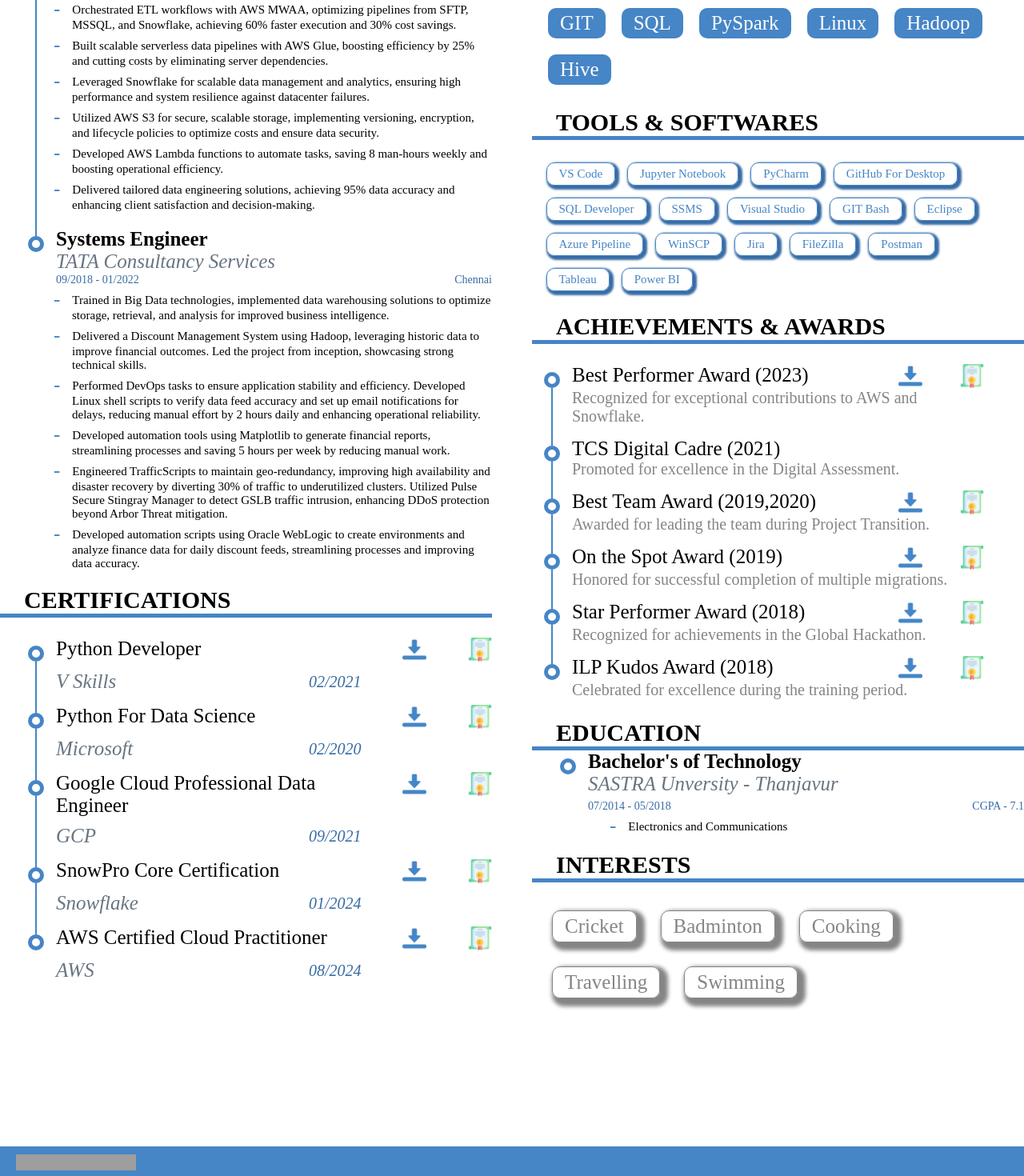
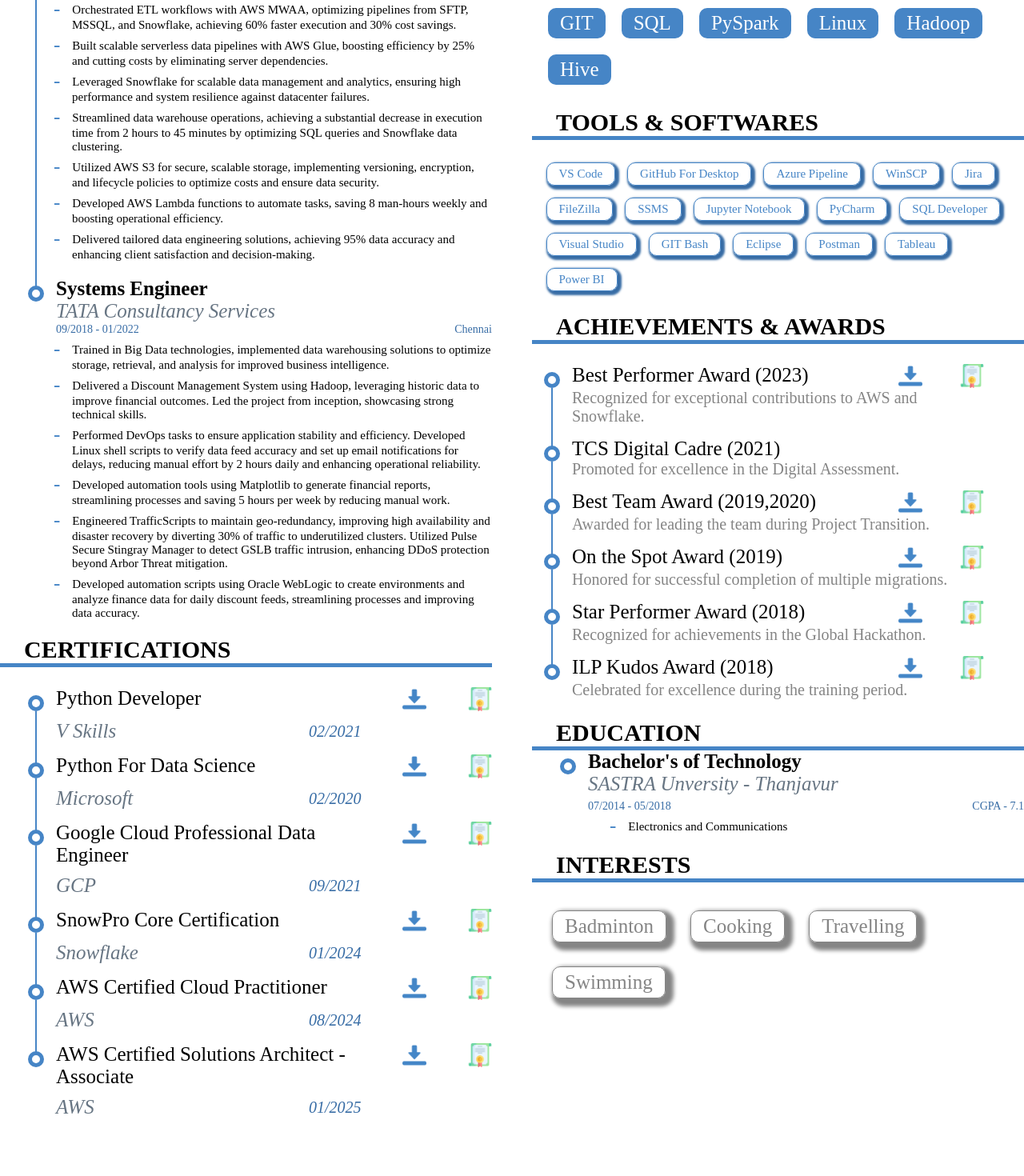
Before and after one commit to nithin-murari/nithin-resume, a React (Create React App) app: page / in a window 1280 px wide. Shown: the part 420-1890 px from the top of the page at 80% size. Built offline with nearby package versions, Linux system fonts and the light colour scheme; grey boxes are pictures that could not be loaded.

Commit message:
Add files via upload

```diff
--- a/src/resumeData.js
+++ b/src/resumeData.js
@@ -5,7 +5,8 @@
 import SLGAI from "Images/Certificates/ILP_Kudos_Award.pdf";
 import Cert_MPYC from "Images/Certificates/Microsoft DAT208x Certificate _ edX.pdf";
 import Cert_VPYC from "Images/Certificates/58191_Python_certificate.pdf";
-import Cert_AWS from "Images/Certificates/AWS Certified Cloud Practitioner certificate.pdf";
+import Cert_AWS_CCP from "Images/Certificates/AWS Certified Cloud Practitioner certificate.pdf";
+import Cert_AWS_SAA from "Images/Certificates/AWS Certified Solutions Architect - Associate certificate.pdf";
 import Cert_Snowflake from "Images/Certificates/Snowflake_snowprocore.pdf";
 import Cert_GCPPDE from "Images/Certificates/gcp_pde.pdf";
 
@@ -28,6 +29,7 @@
       "Orchestrated ETL workflows with AWS MWAA, optimizing pipelines from SFTP, MSSQL, and Snowflake, achieving 60% faster execution and 30% cost savings.",
       "Built scalable serverless data pipelines with AWS Glue, boosting efficiency by 25% and cutting costs by eliminating server dependencies.",
       "Leveraged Snowflake for scalable data management and analytics, ensuring high performance and system resilience against datacenter failures.",
+      "Streamlined data warehouse operations, achieving a substantial decrease in execution time from 2 hours to 45 minutes by optimizing SQL queries and Snowflake data clustering.",
       "Utilized AWS S3 for secure, scalable storage, implementing versioning, encryption, and lifecycle policies to optimize costs and ensure data security.",
       "Developed AWS Lambda functions to automate tasks, saving 8 man-hours weekly and boosting operational efficiency.",
       "Delivered tailored data engineering solutions, achieving 95% data accuracy and enhancing client satisfaction and decision-making.",
@@ -147,25 +149,31 @@
     name: "AWS Certified Cloud Practitioner",
     completionDate: "08/2024",
     instituteName: "AWS",
-    path: Cert_AWS,
+    path: Cert_AWS_CCP,
+  },
+  {
+    name: "AWS Certified Solutions Architect - Associate",
+    completionDate: "01/2025",
+    instituteName: "AWS",
+    path: Cert_AWS_SAA,
   },
 ];
 export const toolsUsed = [
   "VS Code",
-  "Jupyter Notebook",
-  "PyCharm",
   "GitHub For Desktop",
-  "SQL Developer",
-  "SSMS",
-  "Visual Studio",
-  "GIT Bash",
-  "Eclipse",
   "Azure Pipeline",
   "WinSCP",
   "Jira",
   "FileZilla",
+  "SSMS",
+  "Jupyter Notebook",
+  "PyCharm",
+  "SQL Developer",
+  "Visual Studio",
+  "GIT Bash",
+  "Eclipse",
   "Postman",
   "Tableau",
   "Power BI",
 ];
-export const hobbies = ["Cricket", "Badminton", "Cooking", "Travelling", "Swimming"];
+export const hobbies = ["Badminton", "Cooking", "Travelling", "Swimming"];
```
